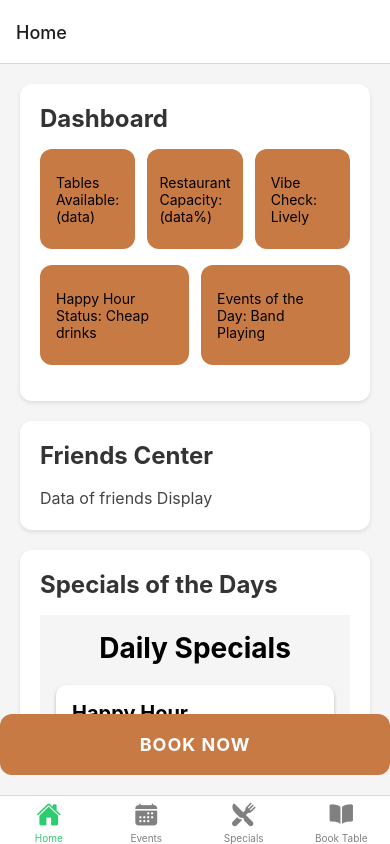
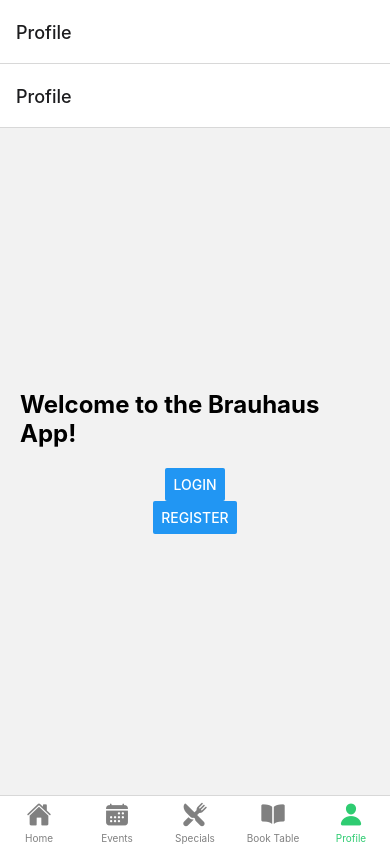
Before and after one commit to joruhan/KaapstadBrauhaus, a React Native app: screen /Profile in a window 390 px wide. Built offline with nearby package versions, Linux system fonts and the light colour scheme.

Commit message:
Login/Register fuckup

```diff
--- a/App.tsx
+++ b/App.tsx
@@ -1,6 +1,7 @@
 import React from 'react';
 import { NavigationContainer } from '@react-navigation/native';
 import { createBottomTabNavigator } from '@react-navigation/bottom-tabs';
+import { createStackNavigator } from '@react-navigation/stack';
 import { Ionicons } from '@expo/vector-icons';
 
 // Import your screens
@@ -8,8 +9,22 @@ import Home from './app/HomeScreen';
 import Events from './app/Events';
 import Specials from './app/Specials';
 import BookTable from './app/screens/BookTable';
+import Profile from './app/Profile';
+import LoginScreen from './app/screens/LoginScreen';
+import RegisterScreen from './app/screens/RegisterScreen';
 
 const Tab = createBottomTabNavigator();
+const ProfileStack = createStackNavigator();
+
+function ProfileStackNavigator() {
+  return (
+    <ProfileStack.Navigator>
+      <ProfileStack.Screen name="Profile" component={Profile} />
+      <ProfileStack.Screen name="LoginScreen" component={LoginScreen} />
+      <ProfileStack.Screen name="RegisterScreen" component={RegisterScreen} />
+    </ProfileStack.Navigator>
+  );
+}
 
 export default function App() {
   return (
@@ -57,6 +72,16 @@ export default function App() {
             ),
           }}
         />
+        {/* Add Profile Stack as a tab */}
+        <Tab.Screen
+          name="Profile"
+          component={ProfileStackNavigator}
+          options={{
+            tabBarIcon: ({ color, size }) => (
+              <Ionicons name="person" size={size} color={color} />
+            ),
+          }}
+        />
       </Tab.Navigator>
     </NavigationContainer>
   );
--- a/app.json
+++ b/app.json
@@ -13,7 +13,8 @@
       "backgroundColor": "#ffffff"
     },
     "ios": {
-      "supportsTablet": true
+      "supportsTablet": true,
+      "bundleIdentifier": "com.joruhan.kaapstadbrauhaus"
     },
     "android": {
       "adaptiveIcon": {
--- a/app/Profile.tsx
+++ b/app/Profile.tsx
@@ -1,47 +1,16 @@
-// LoginScreen.tsx
-import React, { useState } from 'react';
-import { View, Text, TextInput, Button, StyleSheet } from 'react-native';
-import axios from 'axios';
+// ProfileScreen.tsx
+import React from 'react';
+import { View, Text, Button, StyleSheet } from 'react-native';
+import LoginScreen from './screens/LoginScreen';
 
-export default function LoginScreen({ navigation }: { navigation: any }) {
-  const [username, setUsername] = useState('');
-  const [password, setPassword] = useState('');
-
-  const handleLogin = () => {
-    // Send login credentials to the backend server
-    axios.post('http://localhost:3000/login', {
-      username,
-      password,
-    })
-    .then(response => {
-      // Handle successful login
-      console.log(response.data); // Adjust this based on server response
-      alert(`Logged in as ${username}`);
-    })
-    .catch(error => {
-      // Handle login error
-      console.error(error);
-      alert("Login failed. Please check your credentials.");
-    });
-  };
+export default function ProfileScreen({ navigation }: { navigation: any }) {
+  // Log the current navigation state
+  console.log(navigation.getState());
 
   return (
     <View style={styles.container}>
-      <Text style={styles.title}>Login</Text>
-      <TextInput
-        placeholder="Email"
-        value={username}
-        onChangeText={setUsername}
-        style={styles.input}
-      />
-      <TextInput
-        placeholder="Password"
-        value={password}
-        onChangeText={setPassword}
-        secureTextEntry
-        style={styles.input}
-      />
-      <Button title="Login" onPress={handleLogin} />
+      <Text style={styles.title}>Welcome to the Brauhaus App!</Text>
+      <Button title="Login" onPress={() => navigation.navigate('LoginScreen')} />
       <Button title="Register" onPress={() => navigation.navigate('RegisterScreen')} />
     </View>
   );
@@ -52,17 +21,11 @@ const styles = StyleSheet.create({
     flex: 1,
     padding: 20,
     justifyContent: 'center',
+    alignItems: 'center',
   },
   title: {
     fontSize: 24,
     fontWeight: 'bold',
     marginBottom: 20,
   },
-  input: {
-    height: 40,
-    borderColor: 'gray',
-    borderWidth: 1,
-    marginBottom: 15,
-    padding: 10,
-  },
 });
--- a/app/screens/LoginScreen.tsx
+++ b/app/screens/LoginScreen.tsx
@@ -1,21 +1,34 @@
-// LoginScreen.tsx
+// app/screens/LoginScreen.tsx
 import React, { useState } from 'react';
 import { View, Text, TextInput, Button, StyleSheet } from 'react-native';
+import axios from 'axios';
 
 export default function LoginScreen({ navigation }: { navigation: any }) {
   const [username, setUsername] = useState('');
   const [password, setPassword] = useState('');
 
   const handleLogin = () => {
-    // Handle login functionality here
-    alert(`Logged in as ${username}`);
+    axios.post('http://localhost:3000/login', {
+      username,
+      password,
+    })
+    .then(response => {
+      console.log(response.data);
+      alert(`Logged in as ${username}`);
+      // Optionally, navigate to a different screen after successful login
+      // navigation.navigate('HomeScreen'); // or any other screen
+    })
+    .catch(error => {
+      console.error(error);
+      alert("Login failed. Please check your credentials.");
+    });
   };
 
   return (
     <View style={styles.container}>
       <Text style={styles.title}>Login</Text>
       <TextInput
-        placeholder="Username"
+        placeholder="Email"
         value={username}
         onChangeText={setUsername}
         style={styles.input}
@@ -28,7 +41,7 @@ export default function LoginScreen({ navigation }: { navigation: any }) {
         style={styles.input}
       />
       <Button title="Login" onPress={handleLogin} />
-      <Button title="Register" onPress={() => navigation.navigate('RegisterScreen')} />
+      <Button title="Back to Profile" onPress={() => navigation.navigate('Profile')} />
     </View>
   );
 }
--- a/app/screens/RegisterScreen.tsx
+++ b/app/screens/RegisterScreen.tsx
@@ -42,7 +42,7 @@ export default function RegisterScreen({ navigation }: { navigation: any }) {
         style={styles.input}
       />
       <Button title="Register" onPress={handleRegister} />
-      <Button title="Back to Login" onPress={() => navigation.navigate('LoginScreen')} />
+      <Button title="Back to Login" onPress={() => navigation.navigate('Profile')} />
     </View>
   );
 }
```
Also changed, not shown: app/AppNavigator.tsx (added, +20 -0 lines), package.json (+3 -4 lines), 26 other files (tests, documents, lock files or other folders).
